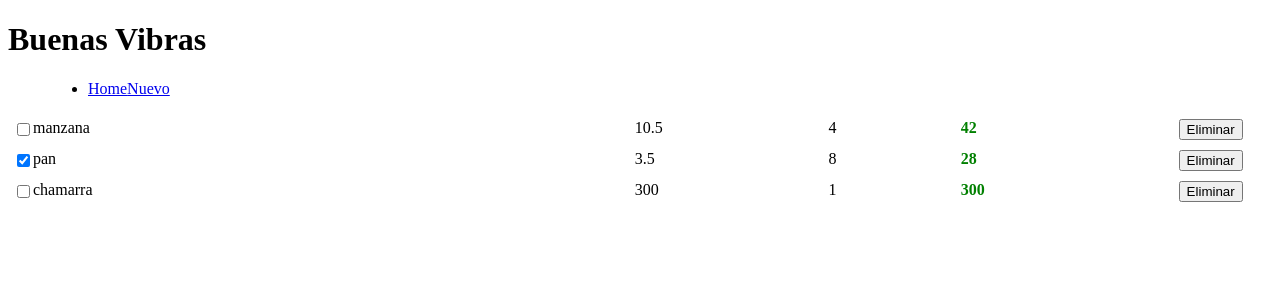
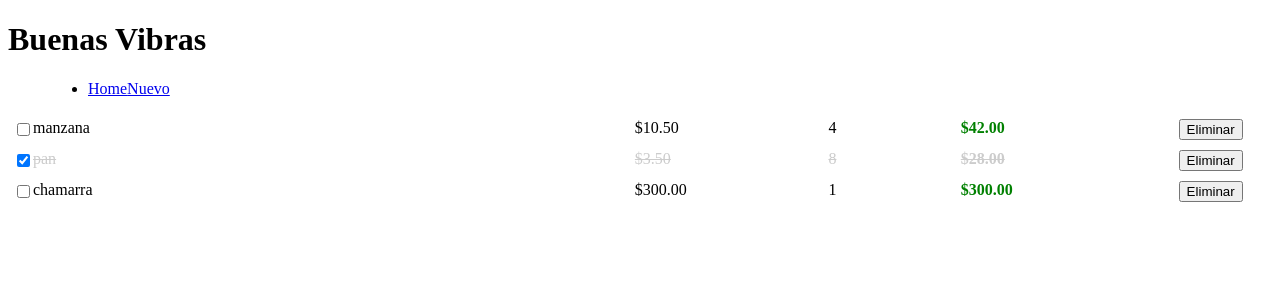
Before and after one commit to GonzaloLatorre/Trabajo-Practicas, an Angular app: page / in a window 1280 px wide. Shown: the top 300 px of the page. Built offline with nearby package versions, Linux system fonts and the light colour scheme.

Commit message:
Agrege mas estilos a la pagina

```diff
--- a/src/app/components/item/item.component.css
+++ b/src/app/components/item/item.component.css
@@ -3,6 +3,13 @@
     box-sizing: border-box;
 }
 
+.completed{
+    text-decoration: line-through;
+    color: #ccc;
+}
+.completed .total{
+    color: #ccc;
+}
 div{
     padding: 5px 0;
 }
--- a/src/app/components/item/item.component.html
+++ b/src/app/components/item/item.component.html
@@ -1,18 +1,18 @@
-<div class="row">
+<div class="row" [ngClass]="{'completed': item.completed}">
     <div class="title">
-        <input type="checkbox" [checked]="item.completed">
+        <input type="checkbox" [checked]="item.completed" (change)="onToggle(item)">
         {{item.title}}
     </div>
     <div class="price">
-        {{item.price}}
+        {{item.price | currency}}
     </div>
     <div class="quantity">
         {{item.quantity}}
     </div>
     <div class="total">
-        {{(item.price * item.quantity)}}
+        {{(item.price * item.quantity | currency)}}
     </div>
     <div class="actions">
-        <button>Eliminar</button>
+        <button (click)="onDelete(item)">Eliminar</button>
     </div>
 </div>
--- a/src/app/components/item/item.component.ts
+++ b/src/app/components/item/item.component.ts
@@ -1,4 +1,4 @@
-import { Component, Input, OnInit } from '@angular/core';
+import { Component, EventEmitter, Input, OnInit, Output } from '@angular/core';
 import { Item } from 'src/app/models/item';
 
 @Component({
@@ -9,10 +9,18 @@ import { Item } from 'src/app/models/item';
 export class ItemComponent implements OnInit {
 
   @Input() item: Item = new Item();
+  @Output() deleteItem: EventEmitter<Item>= new EventEmitter();
 
   constructor() {}
 
   ngOnInit(): void{
+  }
 
+  onDelete(item: Item){
+    this.deleteItem.emit(item);
+  }
+
+  onToggle(item: Item){
+    item.completed = !item.completed;
   }
 }
--- a/src/app/components/items/items.component.html
+++ b/src/app/components/items/items.component.html
@@ -1,3 +1,6 @@
 <div>
-    <app-item *ngFor="let item of items" [item]="item"></app-item>
+    <app-item
+     *ngFor="let item of items"
+     [item]="item"
+     (deleteItem)="deleteItem($event)"></app-item>
 </div>
--- a/src/app/components/items/items.component.ts
+++ b/src/app/components/items/items.component.ts
@@ -37,4 +37,8 @@ export class ItemsComponent implements OnInit{
     }
    ];
   }
+
+  deleteItem(item: Item){
+    this.items = this.items.filter(x => x.id != item.id);
+  }
 }
```
